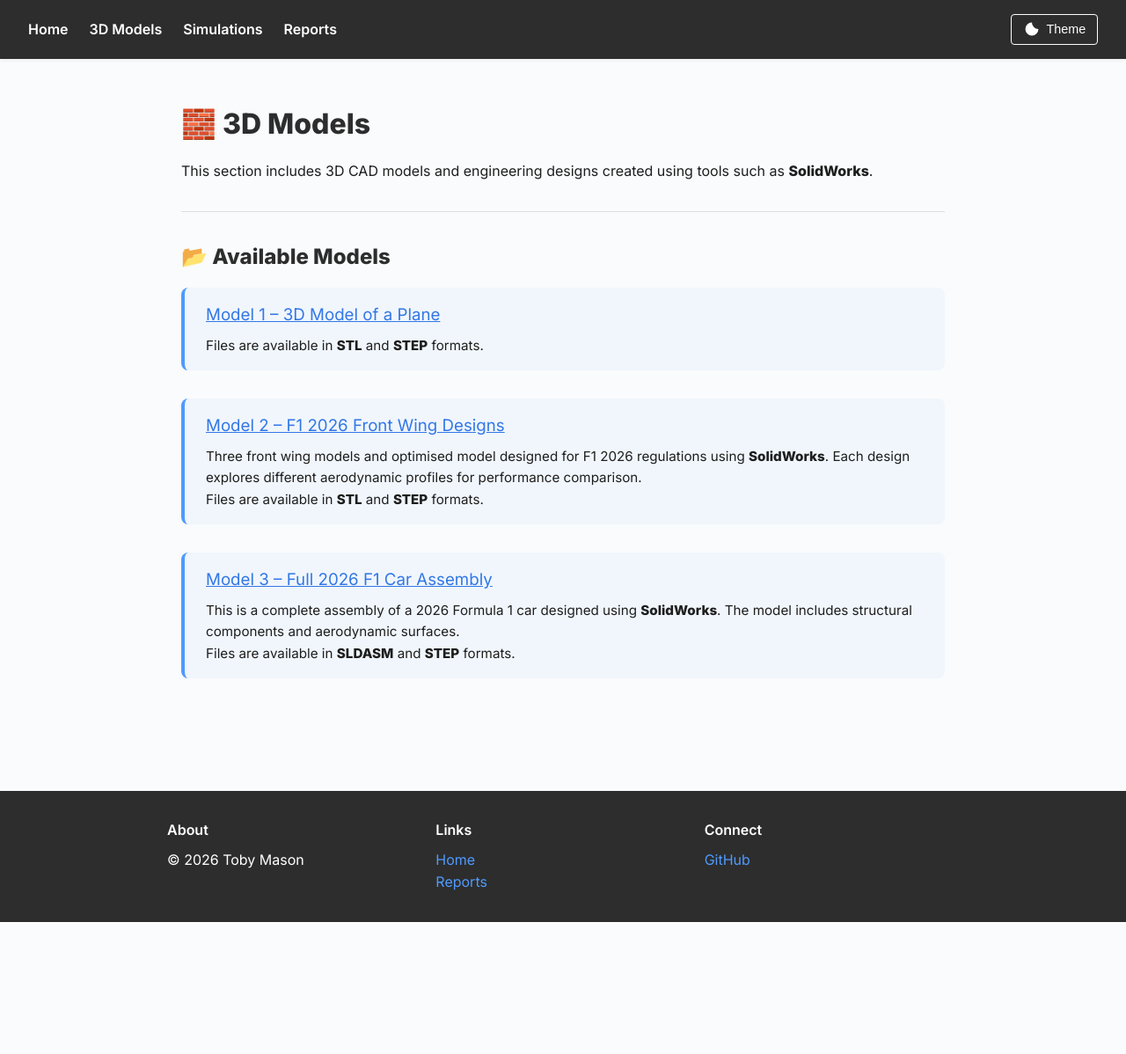
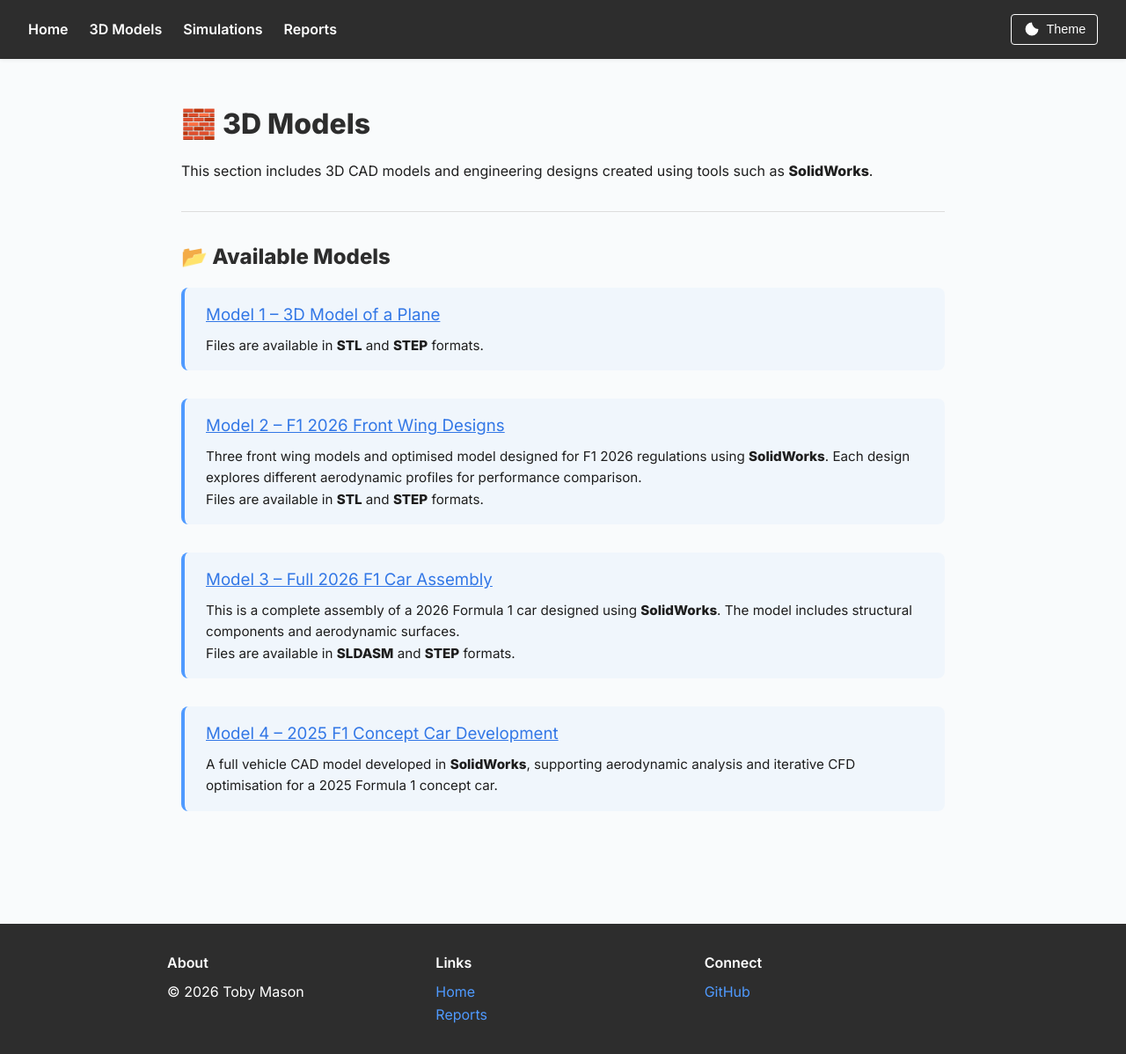
Before and after one commit to tob-mas/engineeringportfolio, a Jekyll site: the page built from 3d_models/3d_models.md, in a window 1280 px wide and 1198 px high. Shown: the whole window at 88% size. Built offline with Jekyll 4.4.1, drawn with Linux system fonts in a browser that asks for light colours.

Commit message:
Add 2025 F1 Concept Car development details
Added a new section for the 2025 F1 Concept Car model with details on its development and purpose.

```diff
--- a/3d_models/3d_models.md
+++ b/3d_models/3d_models.md
@@ -28,3 +28,15 @@ This section includes 3D CAD models and engineering designs created using tools
   <p>This is a complete assembly of a 2026 Formula 1 car designed using <strong>SolidWorks</strong>. The model includes structural components and aerodynamic surfaces.</p>
   <p>Files are available in <strong>SLDASM</strong> and <strong>STEP</strong> formats.</p>
 </div>
+
+
+<div class="content-block">
+  <h3>
+    <a href="{{ site.baseurl }}/3d_models/03-06-2026">
+      Model 4 – 2025 F1 Concept Car Development
+    </a>
+  </h3>
+  <p>
+A full vehicle CAD model developed in <strong>SolidWorks</strong>, supporting aerodynamic analysis and iterative CFD optimisation for a 2025 Formula 1 concept car.
+  </p>
+</div>
```
